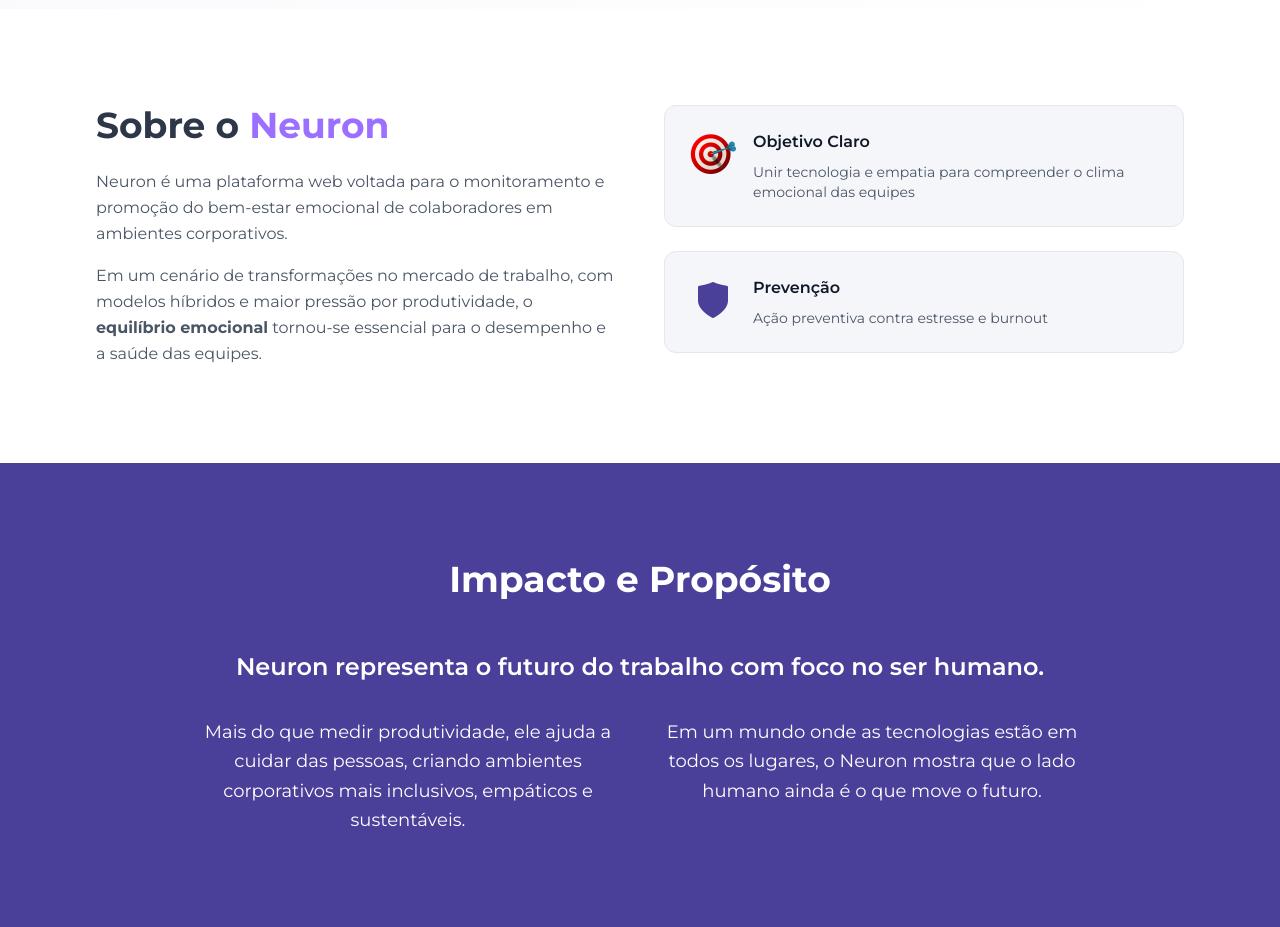
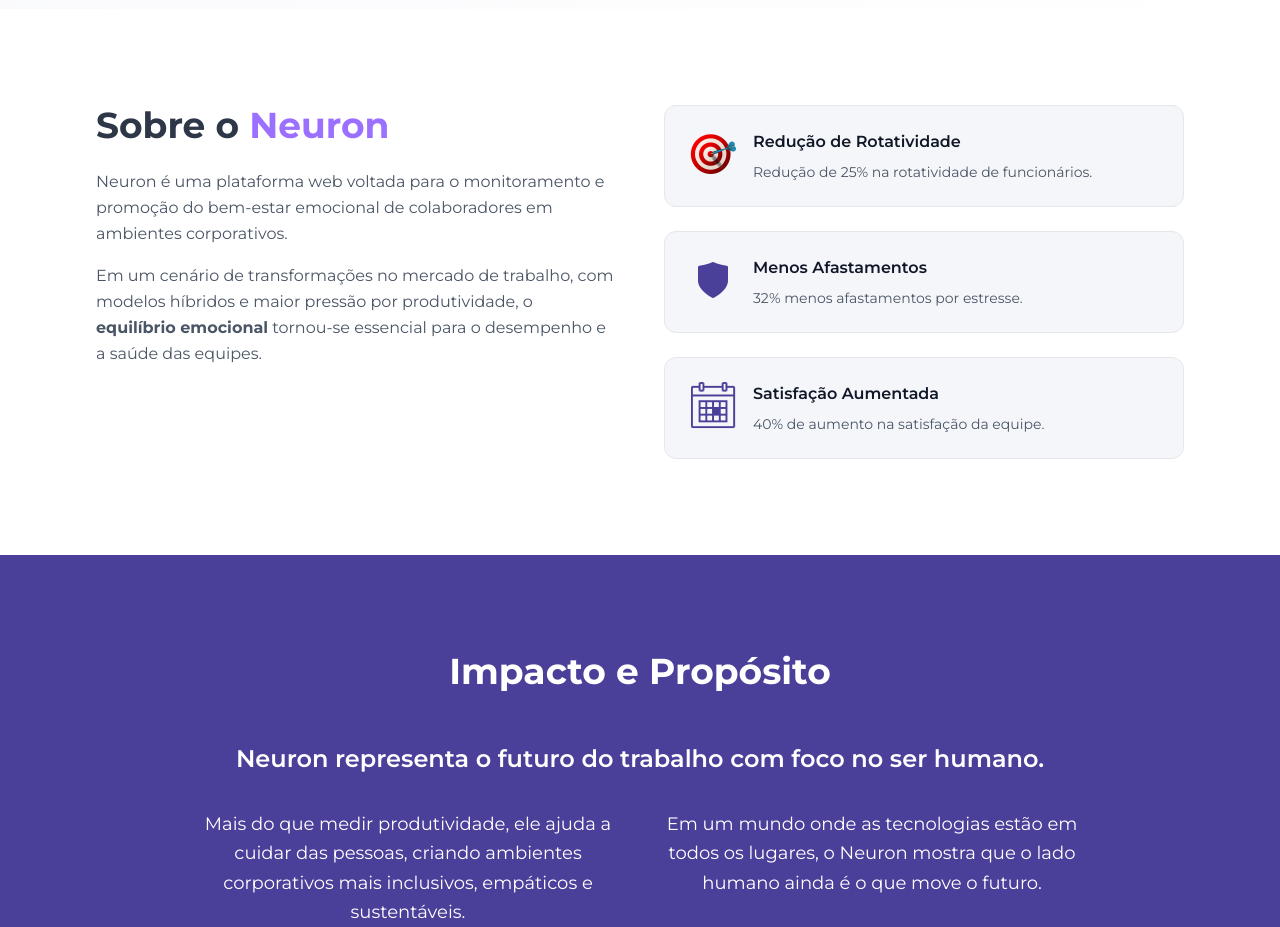
Before and after one commit to annaclrl/neuron-front-end, a React (Vite) app: page / in a window 1280 px wide. Shown: the part 800-1727 px from the top of the page. Built offline with nearby package versions, Linux system fonts and the light colour scheme.

Commit message:
refactor: atualizando informações da página inicial

```diff
--- a/src/pages/PaginaInicial/index.tsx
+++ b/src/pages/PaginaInicial/index.tsx
@@ -90,18 +90,28 @@ const PaginaInicial = () => {
               <div className="flex gap-4 p-6 bg-(--cinza-claro) rounded-xl border border-gray-200">
                 <img className="w-12 h-12 shrink-0 object-contain" src={Alvo} alt="Icone de um alvo" />
                 <div>
-                  <h3 className="font-semibold text-gray-900 mb-2">Objetivo Claro</h3>
-                  <p className="text-gray-600 text-sm">Unir tecnologia e empatia para compreender o clima emocional das equipes</p>
+                  <h3 className="font-semibold text-gray-900 mb-2">Redução de Rotatividade</h3>
+                  <p className="text-gray-600 text-sm">Redução de 25% na rotatividade de funcionários.</p>
                 </div>
               </div>
+
               <div className="flex gap-4 p-6 bg-(--cinza-claro) rounded-xl border border-gray-200">
                 <img className="w-12 h-12 shrink-0 object-contain" src={Escudo} alt="Icone de um escudo" />
                 <div>
-                  <h3 className="font-semibold text-gray-900 mb-2">Prevenção</h3>
-                  <p className="text-gray-600 text-sm">Ação preventiva contra estresse e burnout</p>
+                  <h3 className="font-semibold text-gray-900 mb-2">Menos Afastamentos</h3>
+                  <p className="text-gray-600 text-sm">32% menos afastamentos por estresse.</p>
+                </div>
+              </div>
+
+              <div className="flex gap-4 p-6 bg-(--cinza-claro) rounded-xl border border-gray-200">
+                <img className="w-12 h-12 shrink-0 object-contain" src={Agenda} alt="Icone de uma agenda" />
+                <div>
+                  <h3 className="font-semibold text-gray-900 mb-2">Satisfação Aumentada</h3>
+                  <p className="text-gray-600 text-sm">40% de aumento na satisfação da equipe.</p>
                 </div>
               </div>
             </div>
+
           </div>
         </div>
       </section>
```
